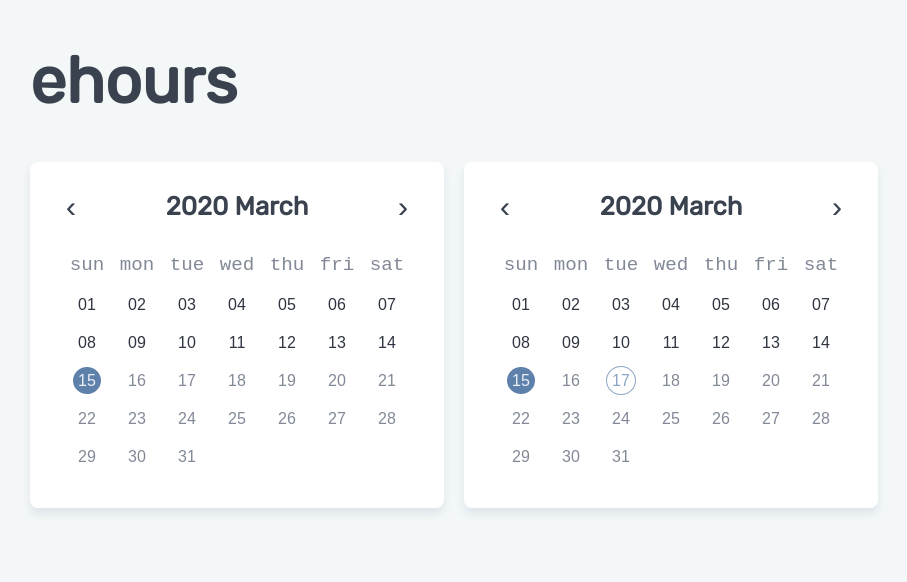
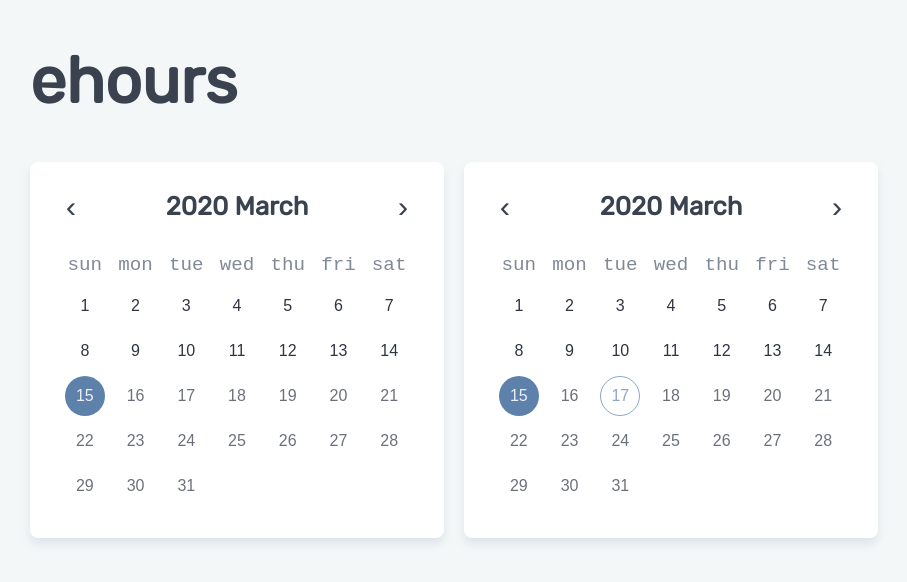
Before and after one commit to andersonmadeira/ehours, a React (Create React App) app: page / in a window 1280 px wide. Shown: the top 582 px of the page, without its empty margins (160-1067 px from the left). Built offline with nearby package versions, Linux system fonts and the light colour scheme.

Commit message:
Fixed some css issues in the main grid

```diff
--- a/src/components/Calendar.js
+++ b/src/components/Calendar.js
@@ -47,7 +47,7 @@
         style={i === 0 ? startStyle : null}
         onClick={!isFuture ? () => onSelectDate(new Date(dateString)) : null}
       >
-        <time dateTime={`${dateString}`}>{`${i + 1}`.padStart(2, '0')}</time>
+        <time dateTime={`${dateString}`}>{i + 1}</time>
       </button>
     )
   })
--- a/src/styles/components/_calendar.scss
+++ b/src/styles/components/_calendar.scss
@@ -40,6 +40,9 @@
 
 .calendar__days-of-week,
 .calendar__dates {
+  justify-items: center;
+  align-items: center;
+  gap: 5px;
   display: grid;
   grid-template-columns: repeat(7, 1fr);
 }
@@ -63,8 +66,9 @@
   outline: none;
   border: none;
   background: transparent;
-  padding: 10px;
   cursor: pointer;
+  width: 40px;
+  height: 40px;
 }
 
 .calendar__dates button time {
@@ -73,25 +77,34 @@
   color: #2e3440;
 }
 
-.calendar__dates button.future time {
+.calendar__dates button.future {
   cursor: not-allowed;
   color: #4c566a;
   opacity: 0.7;
 }
 
-.calendar__dates button.today time,
-.calendar__dates button.today.selected time {
-  color: #eceff4;
+.calendar__dates button.today,
+.calendar__dates button.today.selected {
   background-color: #5e81ac;
   border-radius: 50%;
   padding: 5px;
 }
 
-.calendar__dates button.selected time {
-  color: #5e81ac;
+.calendar__dates button.today time {
+  color: #eceff4;
+}
+
+.calendar__dates button.selected {
   border-color: #5e81ac;
   border-width: 1px;
   border-radius: 50%;
   border-style: solid;
-  padding: 5px;
 }
+
+.calendar__dates button.selected time {
+  color: #5e81ac;
+}
+
+.calendar__dates button.today.selected time {
+  color: #eceff4;
+}
```
